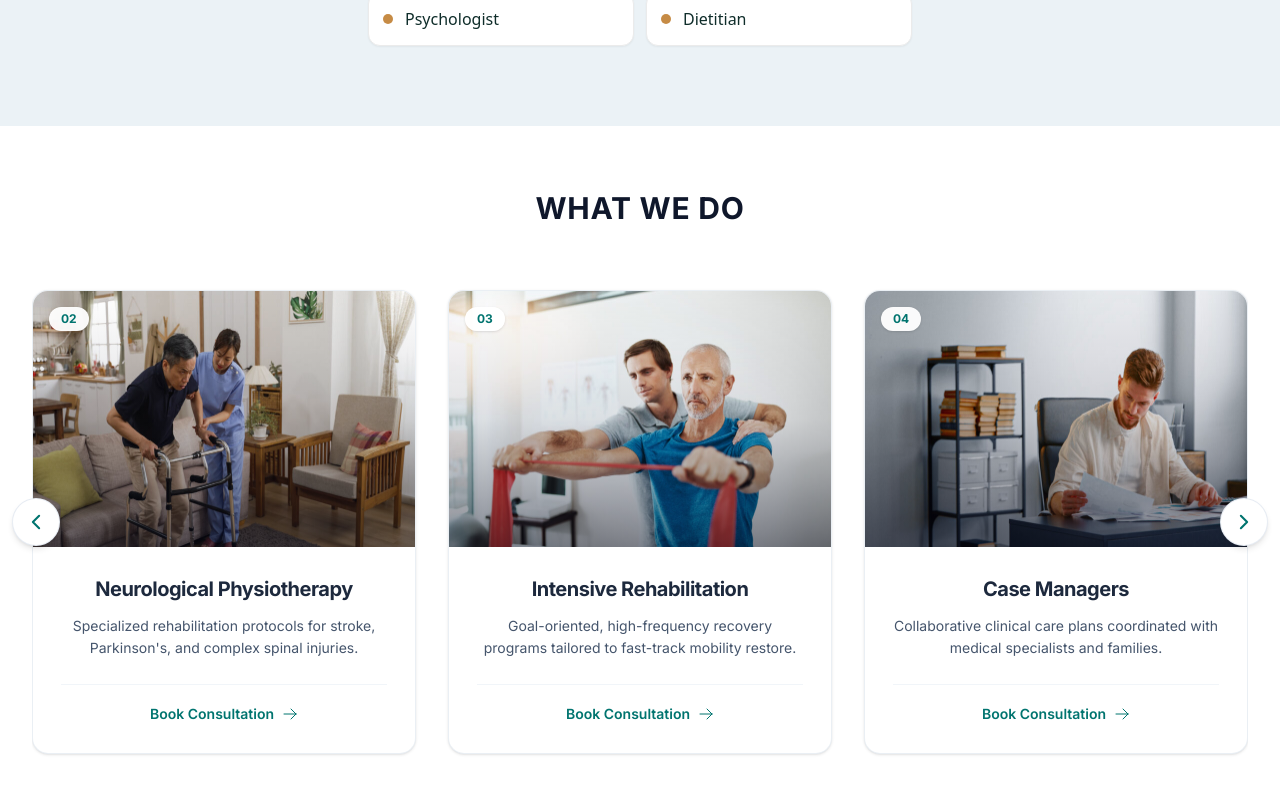
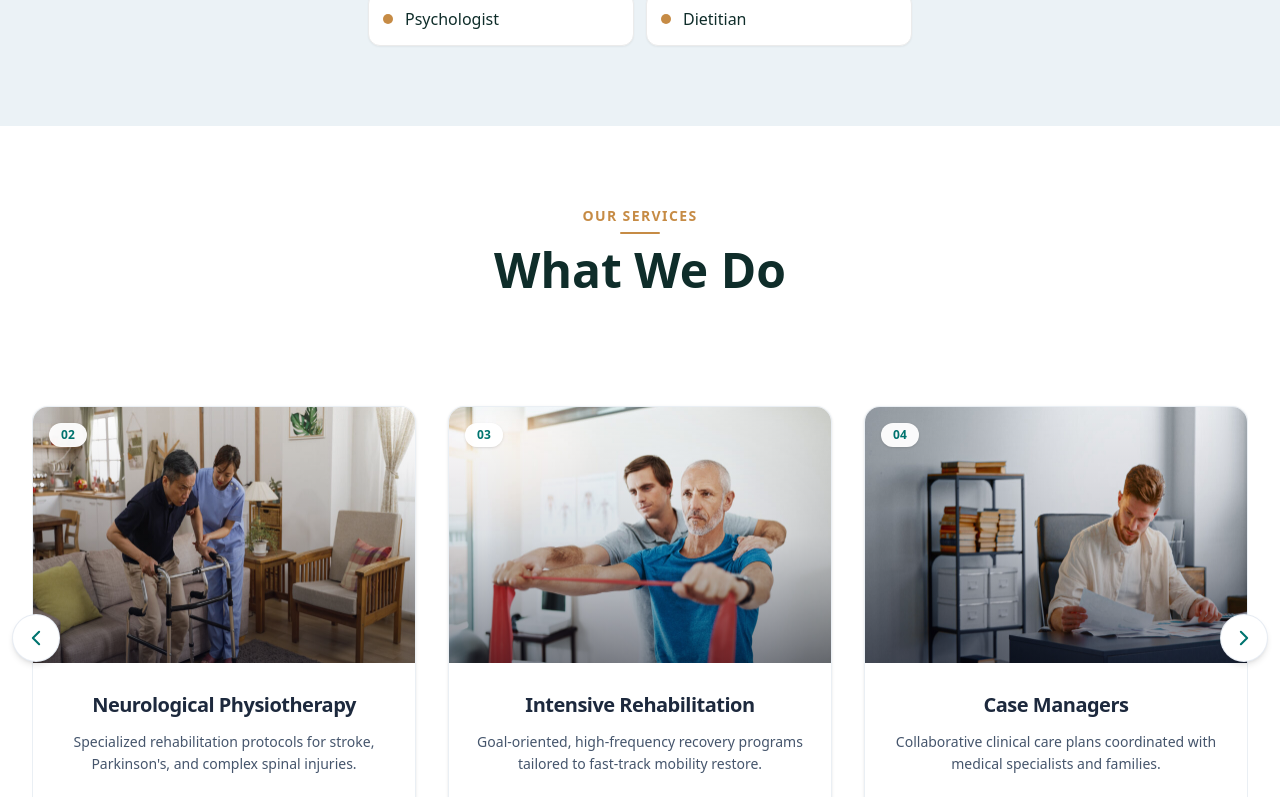
Before and after one commit to Sijan666/rehabTherapy, a React (Vite) app: page /about-us in a window 1280 px wide. Shown: the part 3103-3900 px from the top of the page. Built offline with nearby package versions, Linux system fonts and the light colour scheme.

Commit message:
feat(update): about page ServicesMissionSection section

```diff
--- a/src/components/pages/about/ServicesMissionSection.jsx
+++ b/src/components/pages/about/ServicesMissionSection.jsx
@@ -5,16 +5,48 @@ import MissionVision from "./MissionVision";
 
 export default function ServicesMissionSection() {
   return (
-    <section className="bg-white py-12 text-slate-700 md:py-16">
+    <section className="bg-white py-20 text-[#556061] font-sans">
       <Container>
         <div className="text-center">
-          <h2 className="text-2xl font-black uppercase tracking-wide text-slate-900 sm:text-3xl">
+          {/* Sub-header Badge & Accent Divider */}
+          <div className="flex flex-col items-center mb-3">
+            <span className="text-[#C68B45] text-xs sm:text-sm font-semibold tracking-widest uppercase">
+              Our Services
+            </span>
+            <div className="w-10 h-[2px] bg-[#C68B45] mt-1.5 rounded-full"></div>
+          </div>
+
+          {/* Main Title */}
+          <h2 className="text-3xl sm:text-4xl md:text-5xl font-extrabold text-[#0F2D2A] mb-12">
             What We Do
           </h2>
+
           <ServicesSlider />
         </div>
+
         <MissionVision />
       </Container>
     </section>
   );
 }
+
+// import Container from "@/components/Container";
+// import React from "react";
+// import ServicesSlider from "./ServicesSlider";
+// import MissionVision from "./MissionVision";
+
+// export default function ServicesMissionSection() {
+//   return (
+//     <section className="bg-white py-12 text-slate-700 md:py-16">
+//       <Container>
+//         <div className="text-center">
+//           <h2 className="text-2xl font-black uppercase tracking-wide text-slate-900 sm:text-3xl">
+//             What We Do
+//           </h2>
+//           <ServicesSlider />
+//         </div>
+//         <MissionVision />
+//       </Container>
+//     </section>
+//   );
+// }
```
